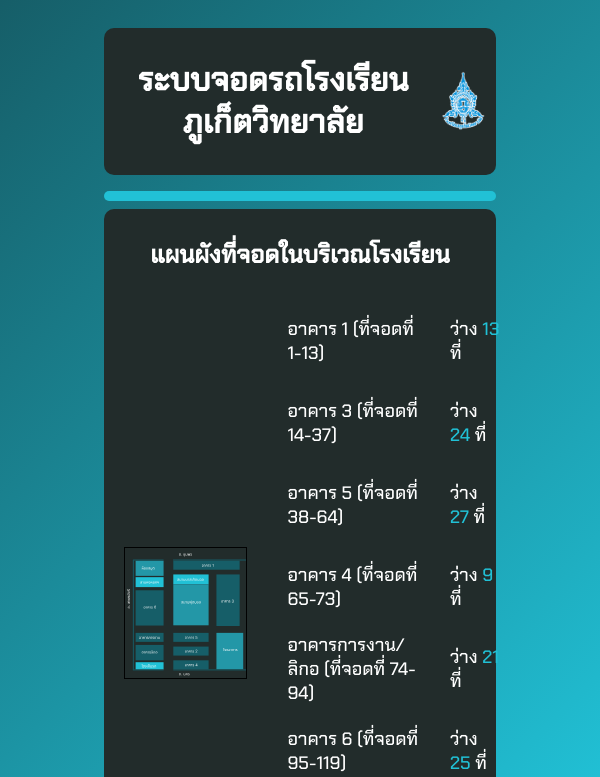
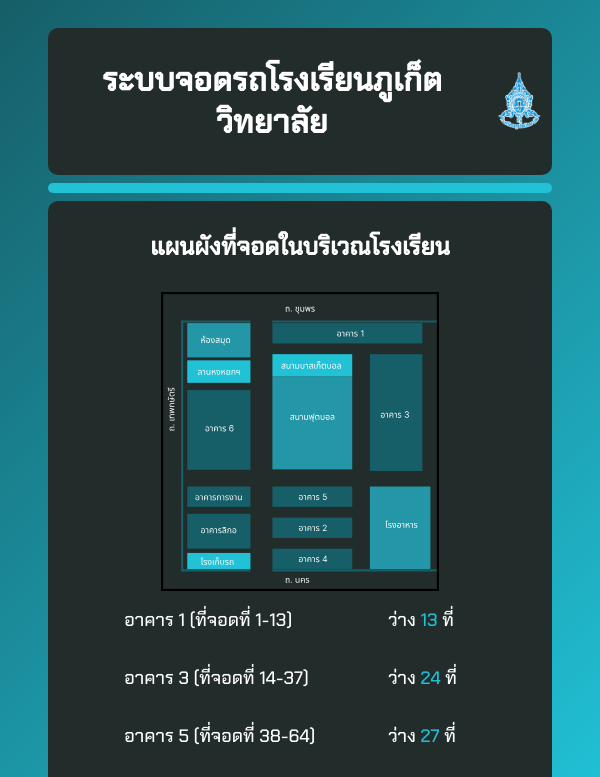
Before and after one commit to bencinn/School-Parking-Project, a SvelteKit app in the folder sveltekit/: page / in a window 600 px wide. Shown: the top 777 px of the page. Built offline with nearby package versions, Linux system fonts and the light colour scheme; no server answers; the database is empty.

Commit message:
Made CSS Responsive For Mobile

```diff
--- a/sveltekit/src/routes/+layout.svelte
+++ b/sveltekit/src/routes/+layout.svelte
@@ -7,6 +7,7 @@
 	<title>ระบบจอดรถโรงเรียนภูเก็ตวิทยาลัย</title>
 </head>
 <div id="webcontainer">
+	<div id="web">
 		<div id="title">
 			<h1>ระบบจอดรถโรงเรียนภูเก็ตวิทยาลัย</h1>
 			<img src="/pkw.png" alt="School Logo"/>
@@ -16,3 +17,4 @@
 			<slot />
 		</div>
 	</div>
+</div>
--- a/sveltekit/src/routes/+page.svelte
+++ b/sveltekit/src/routes/+page.svelte
@@ -68,8 +68,8 @@
 </script>
 
 <h2 id="title2" style="font-size: 24px;">แผนผังที่จอดในบริเวณโรงเรียน</h2>
-<div style="display: flex; gap: 10%; justify-content: center; align-items: center; padding: 10px;">
-	<img src="/map.svg" alt="School Map" style="width: 35%; display: block;" />
+<div id="parkingdisplay">
+	<img src="/map.svg" alt="School Map" style="display: block;" />
 	<div>
 		<div id="parkinfo">
 			<div>อาคาร 1 (ที่จอดที่ 1-13)</div>
--- a/sveltekit/src/routes/app.css
+++ b/sveltekit/src/routes/app.css
@@ -13,13 +13,6 @@ html {
 	--gray: #222c2b;
 	--bggrade: linear-gradient(135deg, var(--pri), var(--tri));
 }
-
-
-/*
-@font-face {
-	font-family: chakrapetch;
-	src: url('./chakrapetch-medium.ttf');
-}*/
 
 * {
 	font-family: 'Chakra Petch';
@@ -37,7 +30,7 @@ body {
 	background-color: var(--gray);
 	border-radius: 10px;
 	padding: 10px;
-	width: 70%;
+	width: 100%;
 	height: fit-content;
 	margin: 8px auto 8px auto;
 	display: flex;
@@ -58,7 +51,7 @@ body {
 }
 
 #display {
-	width: 70%;
+	width: 100%;
 	background-color: var(--gray);
 	border-radius: 10px;
 	padding: 10px;
@@ -74,11 +67,23 @@ body {
 	margin: 20px;
 }
 
+@media only screen and (min-width: 800px) {
+	#web {
+		width: 70%
+	}
+}
+
+@media only screen and (max-width: 800px) {
+	#web {
+		width: 90%
+	}
+}
+
 hr {
 	height: 10px;
 	border-radius: 10px;
 	background-color: var(--tri);
-	width: 70%;
+	width: 100%;
 	padding: 0px 10px 0px 10px;
 	border: none;
 }
@@ -141,12 +146,72 @@ fieldset#parkingform {
 	align-items: center;
 }
 
+
+
+@media only screen and (max-width: 600px) {
+
+	#nameinp input[type='text'],
+	#addinp input[type='text'] {
+		padding: 5px;
+		border-radius: 10px;
+		font-size: 12px;
+		color: var(--gray);
+		font-weight: 600;
+		width: 40%;
+	}
+
 	#nameinp {
 		width: 100%;
 		display: flex;
 		justify-content: space-around;
 		margin: 10px;
 	}
+
+	#addinp {
+		display: flex;
+		flex-direction: column;
+		gap: 10px;
+		width: 100%;
+		align-items: center;
+	}
+
+	#addinp > * {
+		margin: 0;
+	}
+
+	#slotdisplay {
+		border-radius: 10px;
+		border: 2px solid var(--sec);
+		height: 60px !important;
+		display: flex;
+		justify-content: center;
+		align-items: center;
+	}
+
+	#slotdisplay h2 {
+		margin: 0;
+		font-size: 16px;
+	}
+
+	#slotdisplay input[type='text'] {
+		padding: 5px;
+		border-radius: 10px;
+		font-size: 16px;
+		font-weight: 600;
+		color: var(--sec);
+		padding-left: 15px;
+		width: 30% !important;
+	}
+
+	#nameinp select,
+	#addinp select {
+		font-size: 12px;
+		padding: 5px;
+	}
+
+}
+
+@media only screen and (min-width: 600px) {
 
 	#nameinp input[type='text'],
 	#addinp input[type='text'] {
@@ -158,15 +223,58 @@ fieldset#parkingform {
 		width: 40%;
 	}
 
-#addinp input[type='text'] {
+	#nameinp {
+		width: 100%;
+		display: flex;
+		justify-content: space-around;
+		margin: 10px;
+	}
+
+	#addinp {
+		display: grid;
+		grid-template-columns: 3fr 2fr;
+		width: 100%;
+		align-items: center;
+	}
+
+	#slotdisplay {
+		border-radius: 10px;
+		border: 2px solid var(--sec);
+		display: flex;
+		justify-content: center;
+		align-items: center;
+	}
+
+	#slotdisplay h2 {
+		margin: 5px;
+		font-size: 20px;
+	}
+
+	#slotdisplay input[type='text'] {
+		padding: 10px;
+		border-radius: 10px;
+		font-size: 20px;
+		font-weight: 600;
+		color: var(--sec);
+		padding-left: 15px;
+		width: 30% !important;
+	}
+
+	#nameinp select,
+	#addinp select {
+		font-size: 16px;
+		padding: 10px;
+	}
+
+}
+
+#addinp input[type='text']:not(#slotdisplay input) {
 	width: 55% !important;
 }
 
 #nameinp select,
 #addinp select {
-	padding: 10px;
 	border-radius: 10px;
-	font-size: 16px;
 	color: var(--gray);
 	font-weight: 600;
 	width: 18%;
@@ -200,12 +308,7 @@ input {
 	outline: none;
 }
 
-#addinp {
-	display: grid;
-	grid-template-columns: 3fr 2fr;
-	width: 100%;
-	align-items: center;
-}
+
 
 #addinp > div:nth-child(1) {
 	width: 100%;
@@ -214,28 +317,7 @@ input {
 	padding-right: 8px;
 }
 
-#slotdisplay {
-	border-radius: 10px;
-	border: 2px solid var(--sec);
-	height: 60px !important;
-	display: flex;
-	justify-content: center;
-	align-items: center;
-}
 
-#slotdisplay h2 {
-	margin: 0;
-}
-
-#slotdisplay input[type='text'] {
-	padding: 10px;
-	border-radius: 10px;
-	font-size: 20px;
-	font-weight: 600;
-	color: var(--sec);
-	padding-left: 15px;
-	width: 30% !important;
-}
 
 p#info {
 	color: white;
@@ -245,19 +327,7 @@ p#info {
 	line-height: 24px;
 }
 
-#parkinfo {
-	color: white;
-	font-size: 18px;
-	display: grid;
-	width: 115%;
-	align-items: center;
-	grid-template-columns: 68% 5% 27%;
-	grid-template-rows: 1fr 1fr 1fr 1fr 1fr 1fr 1fr;
-}
 
-#parkinfo > div {
-	margin: 5px;
-}
 
 /*Admin Panel*/
 input[type='checkbox'] {
@@ -339,3 +409,51 @@ input[type='checkbox']:checked {
 	font-weight: 550;
 	text-align: center;
 }
+
+/*Home page*/
+@media only screen and (min-width: 800px) {
+	#parkingdisplay {
+		display: flex;
+		gap: 10%;
+		justify-content: center;
+		align-items: center;
+		padding: 10px;
+	}
+	#parkinfo {
+		width: 115%;
+	}
+	#parkingdisplay img {
+		width: 35%;
+	}
+}
+
+@media only screen and (max-width: 800px) {
+	#parkingdisplay {
+		display: flex;
+		flex-direction: column;
+		gap: 10%;
+		justify-content: center;
+		align-items: center;
+		padding: 10px;
+	}
+
+	#parkinfo {
+		width: 100%;
+	}
+	#parkingdisplay img {
+		width: 60%;
+	}
+}
+
+#parkinfo {
+	color: white;
+	font-size: 18px;
+	display: grid;
+	align-items: center;
+	grid-template-columns: 68% 5% 27%;
+	grid-template-rows: 1fr 1fr 1fr 1fr 1fr 1fr 1fr;
+}
+
+#parkinfo > div {
+	margin: 5px;
+}
--- a/sveltekit/src/routes/parking/[slug]/+page.svelte
+++ b/sveltekit/src/routes/parking/[slug]/+page.svelte
@@ -28,7 +28,7 @@
 			ได้มาใช้ช่องจอดรถนี้ต่อจากท่าน
 		</p>
 		<div id="slotdisplay">
-			<h2 id="title2" style="font-size: 20px;">
+			<h2 id="title2">
 				ช่องจอดรถช่องที่ <input
 					type="text"
 					name="whereis"
@@ -74,7 +74,7 @@
 					</select>
 				</div>
 				<div id="slotdisplay">
-					<h2 id="title2" style="font-size: 20px;">
+					<h2 id="title2">
 						ช่องจอดรถช่องที่ <input
 							type="text"
 							name="whereis"
```
Lines whose indentation alone changed are shown as unchanged.
